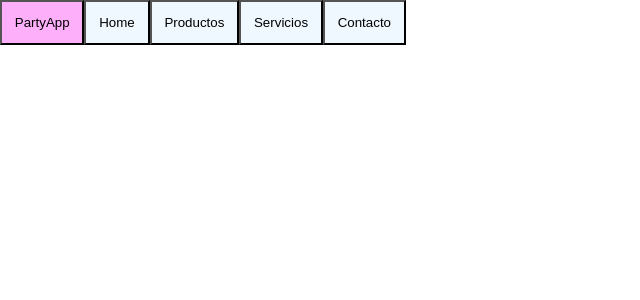
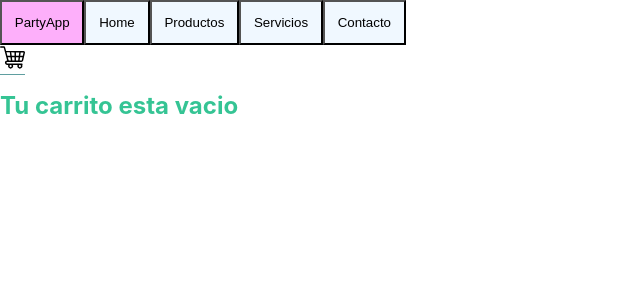
Before and after one commit to zeam2003/partyappweb, a React (Create React App) app: page / in a window 1280 px wide. Shown: the top 300 px of the page, without its empty margins (0-640 px from the left). Built offline with nearby package versions, Linux system fonts and the light colour scheme.

Commit message:
entregable_componentes_1

```diff
--- a/src/App.js
+++ b/src/App.js
@@ -1,15 +1,23 @@
 import logo from './logo.svg';
 import './App.css';
 import NavBar from './components/NavBar/NavBar'
+import ItemListContainer from './components/Items/ItemListContainer'
 
-import React from 'react';
+import React, { useState } from 'react';
 
 function App() {
+
+
     return (
         <>
             <NavBar/>
+            <div>
+                <ItemListContainer text="Tu carrito esta vacio" />
+            </div>
+
         </>
     );
 }
 
+
 export default App;
--- /dev/null
+++ b/src/components/Carts/CartWidget.css
@@ -0,0 +1,15 @@
+.icono-cart {
+    width: 25px;
+    height: 25px;
+    cursor: pointer;
+}
+
+.icono-cart-cont {
+    width: 25px;
+    border-bottom: 1px cadetblue solid;
+}
+
+.icono-cart-cont:hover {
+    border-bottom: 1px red solid;
+    transition: all 0.8s ease-in-out;
+}
--- /dev/null
+++ b/src/components/Carts/CartWidget.jsx
@@ -0,0 +1,14 @@
+import './CartWidget.css'
+import ShoppingCart from '../../assets/icons/shopping-cart.svg'
+
+
+export default function Cart(props) {
+
+    return ( <>
+        <div className="icono-cart-cont">
+            <img className="icono-cart" src={ShoppingCart} alt="" />
+        </div>
+
+        </>
+    )
+}
--- /dev/null
+++ b/src/components/Items/ItemListContainer.css
@@ -0,0 +1,4 @@
+.tamaño-25 {
+    font-size: 1.5rem;
+    color: rgb(53, 196, 148);
+}
--- /dev/null
+++ b/src/components/Items/ItemListContainer.jsx
@@ -0,0 +1,11 @@
+import './ItemListContainer.css'
+
+export default function ItemListContainer(props) {
+    return (
+        <>
+            <div>
+                <h1 className="tamaño-25">{props.text}</h1>
+            </div>
+        </>
+    )
+}
--- a/src/components/NavBar/NavBar.jsx
+++ b/src/components/NavBar/NavBar.jsx
@@ -1,4 +1,5 @@
 import Button from "../Buttons/Button"
+import Cart from "../Carts/CartWidget"
 import "./NavBar.css"
 
 
@@ -6,11 +7,12 @@ import "./NavBar.css"
 export default function NavBar() {
     return (
         <>
-            <Button text="PartyApp" />
-            <Button text="Home" />
-            <Button text="Productos" />
-            <Button text="Servicios" />
-            <Button text="Contacto" />
+        <Button text = "PartyApp" / >
+        <Button text = "Home" / >
+        <Button text = "Productos" / >
+        <Button text = "Servicios" / >
+        <Button text = "Contacto" / >
+        <Cart />
         </>
     )
 }
```
Also changed, not shown: src/assets/icons/shopping-cart.svg (added).
